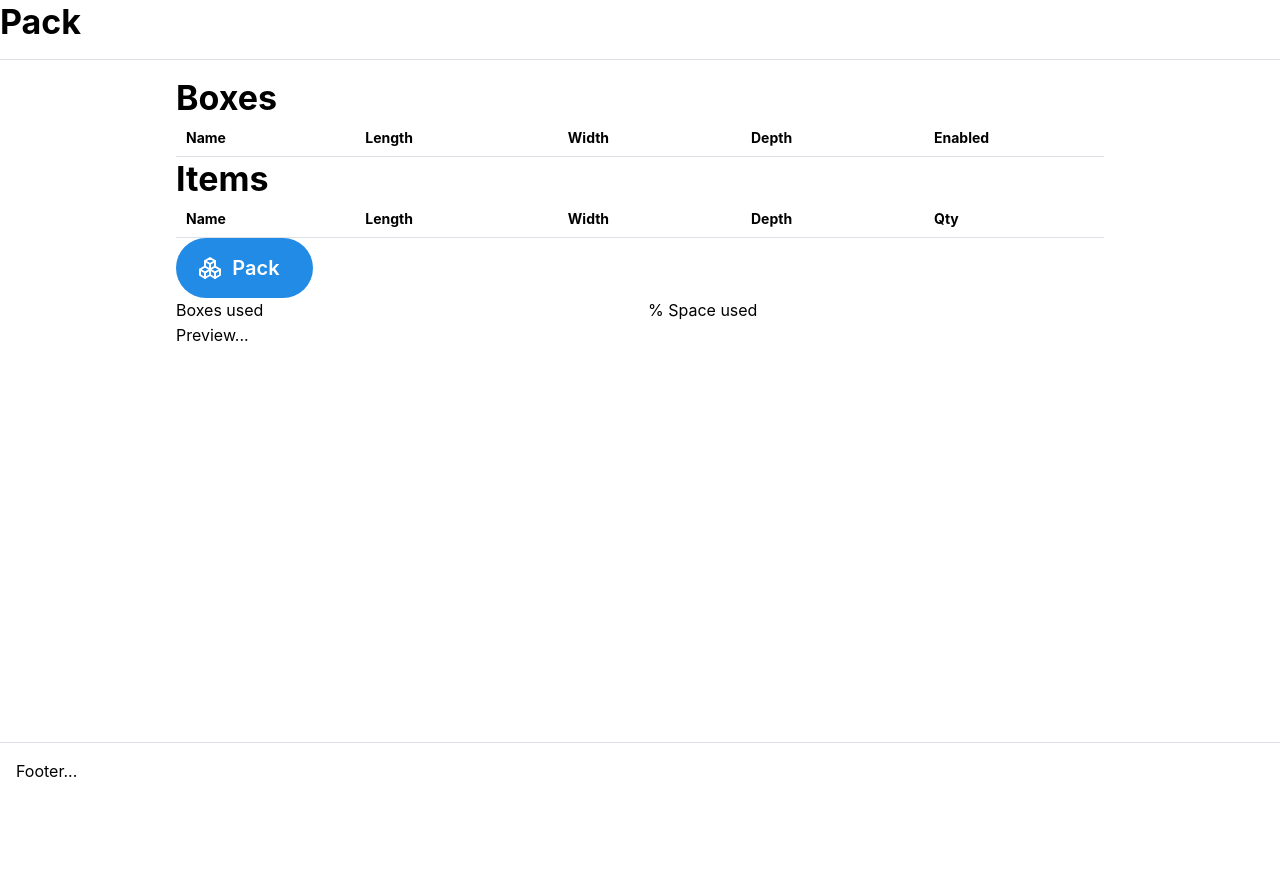
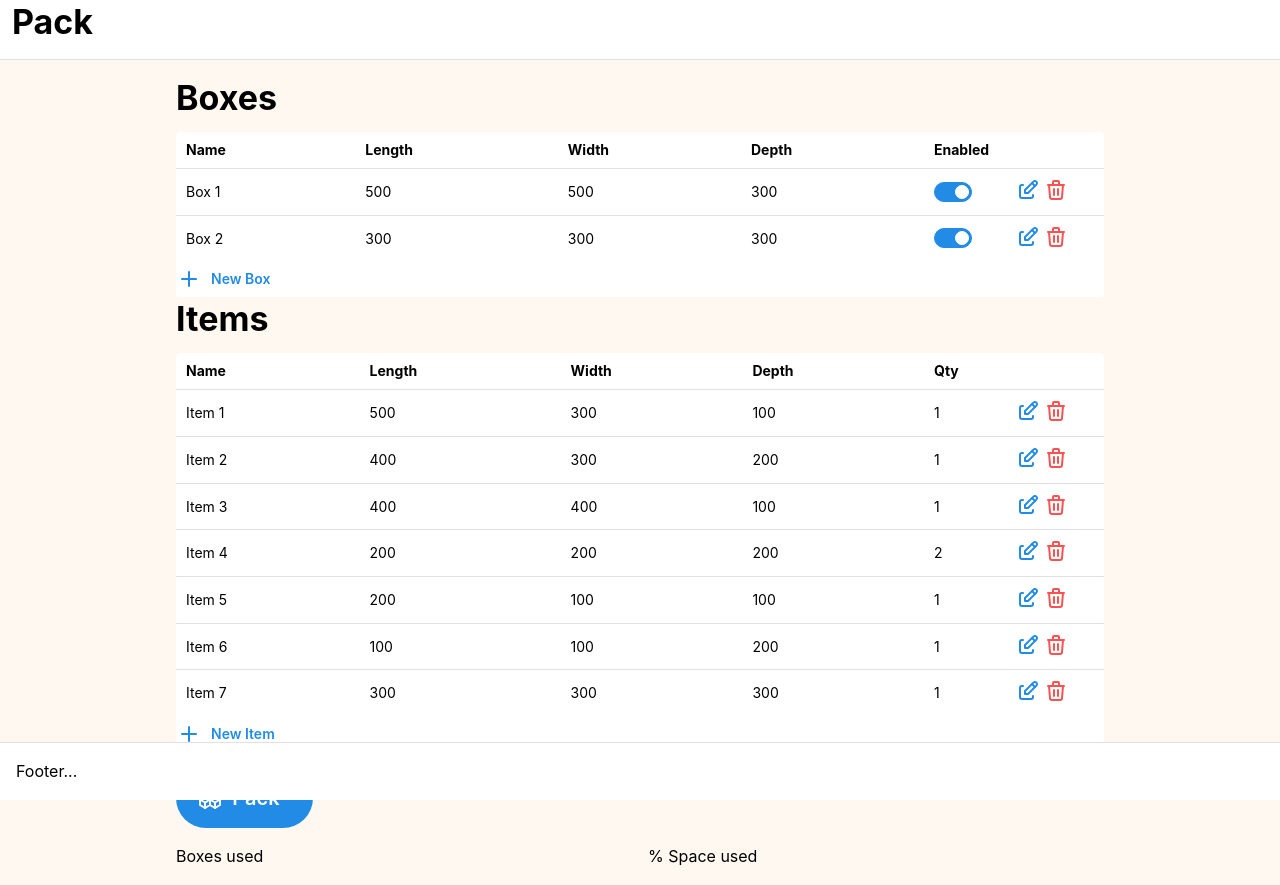
Before and after one commit to Sawatdekrap/pack, a React (Create React App) app: page / in a window 1280 px wide. Before the commit the page ends 800 px from the top, so only its background shows below. Built offline with nearby package versions, Linux system fonts and the light colour scheme.

Commit message:
Jotai and some more UI changes

```diff
--- a/package.json
+++ b/package.json
@@ -13,6 +13,7 @@
     "@types/node": "^16.7.13",
     "@types/react": "^18.0.0",
     "@types/react-dom": "^18.0.0",
+    "jotai": "^2.11.0",
     "react": "^19.0.0",
     "react-dom": "^19.0.0",
     "react-scripts": "5.0.1",
--- a/src/App.tsx
+++ b/src/App.tsx
@@ -1,30 +1,110 @@
-import React, { useState } from "react";
+import React from "react";
 import {
+  ActionIcon,
   AppShell,
   Button,
   Container,
   Grid,
   GridCol,
+  Group,
   Paper,
+  Slider,
   Stack,
+  Switch,
   Title,
 } from "@mantine/core";
-import { IconPackages } from "@tabler/icons-react";
+import {
+  IconCaretLeft,
+  IconCaretRight,
+  IconChevronLeftPipe,
+  IconChevronRightPipe,
+  IconEdit,
+  IconPackages,
+  IconPlus,
+  IconTrash,
+} from "@tabler/icons-react";
 import CustomTable from "./components/CustomTable";
-import { BoxItf, ItemGroupItf, PackedBoxItf } from "./interfaces";
+import { useAtom } from "jotai";
+import { boxesAtom, itemGroupsAtom, packedBoxesAtom } from "./atoms";
+import { pack } from "./algo/pack";
+import { ItemGroupItf, PackedBoxItf } from "./interfaces";
+import { PackedBoxProvider, usePackedBox } from "./contexts/PackedBoxContext";
 
-function App() {
-  const [boxes, setBoxes] = useState<BoxItf[]>([]);
-  const [itemGroups, setItemGroups] = useState<ItemGroupItf[]>([]);
-  const [packedBoxes, setPackedBoxes] = useState<PackedBoxItf[]>([]);
+interface PackedBoxProps {
+  packedBox: PackedBoxItf;
+}
+
+const PackedBox = ({ packedBox }: PackedBoxProps) => {
+  const { currentItemGroups, step, setStep } = usePackedBox();
+  const tableData = currentItemGroups.map((ig) => ({
+    name: ig.item.name,
+    quantity: ig.quantity,
+  }));
+
+  return (
+    <Paper mt={"sm"}>
+      <Stack>
+        <div>Preview...</div>
+
+        <Group display={"flex"}>
+          <ActionIcon onClick={() => setStep(step - 1)} variant="transparent">
+            <IconCaretLeft />
+          </ActionIcon>
+          <Slider
+            flex={"auto"}
+            min={0}
+            max={packedBox.packedItems.length}
+            value={step}
+            onChange={setStep}
+          />
+          <ActionIcon onClick={() => setStep(step + 1)} variant="transparent">
+            <IconCaretRight />
+          </ActionIcon>
+        </Group>
+        <CustomTable
+          columns={[
+            { key: "name", title: "Name" },
+            { key: "quantity", title: "quantity" },
+          ]}
+          data={tableData}
+        />
+      </Stack>
+    </Paper>
+  );
+};
+
+const App = () => {
+  const [boxes, setBoxes] = useAtom(boxesAtom);
+  const [itemGroups, setItemGroups] = useAtom(itemGroupsAtom);
+  const [packedBoxes, setPackedBoxes] = useAtom(packedBoxesAtom);
+
+  const onPack = () => {
+    if (boxes.length === 0 || itemGroups.length === 0) return;
+    setPackedBoxes(
+      pack(
+        boxes.filter((b) => b.enabled),
+        itemGroups,
+        1.1
+      )
+    );
+  };
 
   const boxData = boxes.map((b) => ({
     name: b.name,
     length: b.dimensions.length,
     width: b.dimensions.width,
     depth: b.dimensions.depth,
-    enabled: b.enabled,
-    actions: <>Actions</>,
+    enabled: <Switch checked={b.enabled} />,
+    actions: (
+      <>
+        <ActionIcon variant="subtle" onClick={() => {}}>
+          <IconEdit />
+        </ActionIcon>
+        <ActionIcon variant="subtle" onClick={() => {}} color="red">
+          <IconTrash />
+        </ActionIcon>
+      </>
+    ),
   }));
 
   const itemData = itemGroups.map((i) => ({
@@ -33,18 +113,29 @@ function App() {
     width: i.item.dimensions.width,
     depth: i.item.dimensions.depth,
     quantity: i.quantity,
-    actions: <>Actions</>,
+    actions: (
+      <>
+        <ActionIcon variant="subtle" onClick={() => {}}>
+          <IconEdit />
+        </ActionIcon>
+        <ActionIcon variant="subtle" onClick={() => {}} color="red">
+          <IconTrash />
+        </ActionIcon>
+      </>
+    ),
   }));
 
   return (
-    <AppShell header={{ height: 60 }} padding={"md"}>
+    <AppShell header={{ height: 60 }} padding={"md"} bg={"#fff8f0"}>
       <AppShell.Header>
-        <Title unselectable="on">Pack</Title>
+        <Title unselectable="on" ml={"sm"}>
+          Pack
+        </Title>
       </AppShell.Header>
       <AppShell.Main>
         <Container>
           <Title>Boxes</Title>
-          <Paper>
+          <Paper mt={"sm"}>
             <CustomTable
               columns={[
                 { key: "name", title: "Name" },
@@ -56,9 +147,12 @@ function App() {
               ]}
               data={boxData}
             />
+            <Button variant="subtle" size="small" leftSection={<IconPlus />}>
+              New Box
+            </Button>
           </Paper>
           <Title>Items</Title>
-          <Paper>
+          <Paper mt={"sm"}>
             <CustomTable
               columns={[
                 { key: "name", title: "Name" },
@@ -70,8 +164,17 @@ function App() {
               ]}
               data={itemData}
             />
+            <Button variant="subtle" size="small" leftSection={<IconPlus />}>
+              New Item
+            </Button>
           </Paper>
-          <Button size="xl" radius="xl" leftSection={<IconPackages />}>
+          <Button
+            size="xl"
+            radius="xl"
+            leftSection={<IconPackages />}
+            onClick={onPack}
+            my={"md"}
+          >
             Pack
           </Button>
           <Grid>
@@ -81,18 +184,17 @@ function App() {
           {!packedBoxes ? (
             <div>Awaiting preview...</div>
           ) : (
-            <Paper>
-              <Stack>
-                <div>Preview...</div>
-                <CustomTable columns={[]} data={[]} />
-              </Stack>
-            </Paper>
+            packedBoxes.map((pb, pbIdx) => (
+              <PackedBoxProvider packedBox={pb}>
+                <PackedBox key={pbIdx} packedBox={pb} />
+              </PackedBoxProvider>
+            ))
           )}
         </Container>
       </AppShell.Main>
       <AppShell.Footer p="md">Footer...</AppShell.Footer>
     </AppShell>
   );
-}
+};
 
 export default App;
--- a/src/algo/utils/dimensions.ts
+++ b/src/algo/utils/dimensions.ts
@@ -62,15 +62,15 @@ export const fitsStrictly = (
   dimensionsA: DimensionsItf,
   dimensionsB: DimensionsItf
 ) =>
-  dimensionsA.length === dimensionsB.length &&
-  dimensionsA.width === dimensionsB.width &&
-  dimensionsA.depth === dimensionsB.depth;
+  dimensionsA.length >= dimensionsB.length &&
+  dimensionsA.width >= dimensionsB.width &&
+  dimensionsA.depth >= dimensionsB.depth;
 
 export const fitOrientations = (
   dimensionsA: DimensionsItf,
   dimensionsB: DimensionsItf
 ): Orientation[] => {
-  if (volume(dimensionsA) !== volume(dimensionsB)) return [];
+  if (volume(dimensionsA) < volume(dimensionsB)) return [];
 
   return ORIENTATIONS.filter((o) =>
     fitsStrictly(dimensionsA, rotate(dimensionsB, o))
--- /dev/null
+++ b/src/atoms.ts
@@ -0,0 +1,9 @@
+import { atom } from "jotai";
+import { BoxItf, ItemGroupItf, PackedBoxItf } from "./interfaces";
+import { INITIAL_BOXES, INITIAL_ITEM_GROUPS } from "./data";
+
+export const boxesAtom = atom<BoxItf[]>(INITIAL_BOXES);
+
+export const itemGroupsAtom = atom<ItemGroupItf[]>(INITIAL_ITEM_GROUPS);
+
+export const packedBoxesAtom = atom<PackedBoxItf[]>([]);
--- a/src/components/CustomTable/index.tsx
+++ b/src/components/CustomTable/index.tsx
@@ -25,10 +25,10 @@ const CustomTable = ({ columns, data, emptyElement }: CustomTableProps) => {
         </Table.Tr>
       </Table.Thead>
       <Table.Tbody>
-        {data.map((row) => (
-          <Table.Tr>
+        {data.map((row, rowIdx) => (
+          <Table.Tr key={rowIdx}>
             {columns.map((c) => (
-              <Table.Th>{row[c.key]}</Table.Th>
+              <Table.Td key={c.title}>{row[c.key]}</Table.Td>
             ))}
           </Table.Tr>
         ))}
--- /dev/null
+++ b/src/contexts/PackedBoxContext.tsx
@@ -0,0 +1,61 @@
+import { createContext, useContext, useState } from "react";
+import { ItemGroupItf, PackedBoxItf } from "../interfaces";
+
+interface PackedBoxContextItf {
+  packedBox: PackedBoxItf;
+  step: number;
+  setStep: (v: number) => void;
+  currentItemGroups: ItemGroupItf[];
+}
+
+const PackedBoxContext = createContext<PackedBoxContextItf | undefined>(
+  undefined
+);
+
+interface PackedBoxProviderProps {
+  packedBox: PackedBoxItf;
+  children: React.ReactNode;
+}
+
+const PackedBoxProvider = ({ packedBox, children }: PackedBoxProviderProps) => {
+  const [step, setStep] = useState(0);
+
+  const stepPackedItems = packedBox.packedItems.slice(0, step || undefined);
+  const itemGroupRecords = stepPackedItems.reduce<Record<string, ItemGroupItf>>(
+    (records, pi) => {
+      pi.itemGroups.forEach((ig) => {
+        if (ig.item.name in records) {
+          records[ig.item.name].quantity += ig.quantity;
+        } else {
+          records[ig.item.name] = { ...ig };
+        }
+      });
+      return records;
+    },
+    {}
+  );
+  const currentItemGroups = Object.values(itemGroupRecords);
+
+  return (
+    <PackedBoxContext.Provider
+      value={{
+        packedBox,
+        step,
+        setStep,
+        currentItemGroups,
+      }}
+    >
+      {children}
+    </PackedBoxContext.Provider>
+  );
+};
+
+const usePackedBox = () => {
+  const context = useContext(PackedBoxContext);
+  if (context === undefined) {
+    throw new Error("usePackedBox must be used within a PackedBoxProvider");
+  }
+  return context;
+};
+
+export { usePackedBox, PackedBoxProvider };
--- /dev/null
+++ b/src/data.ts
@@ -0,0 +1,102 @@
+import { BoxItf, ItemGroupItf } from "./interfaces";
+
+export const INITIAL_BOXES: BoxItf[] = [
+  {
+    name: "Box 1",
+    dimensions: {
+      length: 500,
+      width: 500,
+      depth: 300,
+    },
+    enabled: true,
+  },
+  {
+    name: "Box 2",
+    dimensions: {
+      length: 300,
+      width: 300,
+      depth: 300,
+    },
+    enabled: true,
+  },
+];
+
+export const INITIAL_ITEM_GROUPS: ItemGroupItf[] = [
+  {
+    item: {
+      name: "Item 1",
+      dimensions: {
+        length: 500,
+        width: 300,
+        depth: 100,
+      },
+    },
+    quantity: 1,
+  },
+  {
+    item: {
+      name: "Item 2",
+      dimensions: {
+        length: 400,
+        width: 300,
+        depth: 200,
+      },
+    },
+    quantity: 1,
+  },
+  {
+    item: {
+      name: "Item 3",
+      dimensions: {
+        length: 400,
+        width: 400,
+        depth: 100,
+      },
+    },
+    quantity: 1,
+  },
+  {
+    item: {
+      name: "Item 4",
+      dimensions: {
+        length: 200,
+        width: 200,
+        depth: 200,
+      },
+    },
+    quantity: 2,
+  },
+  {
+    item: {
+      name: "Item 5",
+      dimensions: {
+        length: 200,
+        width: 100,
+        depth: 100,
+      },
+    },
+    quantity: 1,
+  },
+  {
+    item: {
+      name: "Item 6",
+      dimensions: {
+        length: 100,
+        width: 100,
+        depth: 200,
+      },
+    },
+    quantity: 1,
+  },
+  {
+    item: {
+      name: "Item 7",
+      dimensions: {
+        length: 300,
+        width: 300,
+        depth: 300,
+      },
+    },
+    quantity: 1,
+  },
+];
```
Also changed, not shown: src/algo/pack.ts (+10 -11 lines), 1 other file (tests, documents, lock files or other folders).
